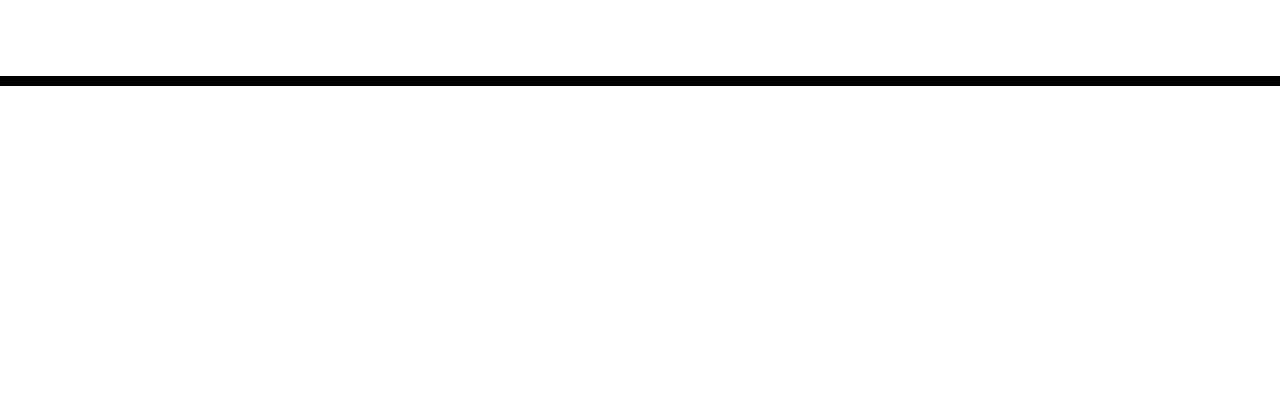
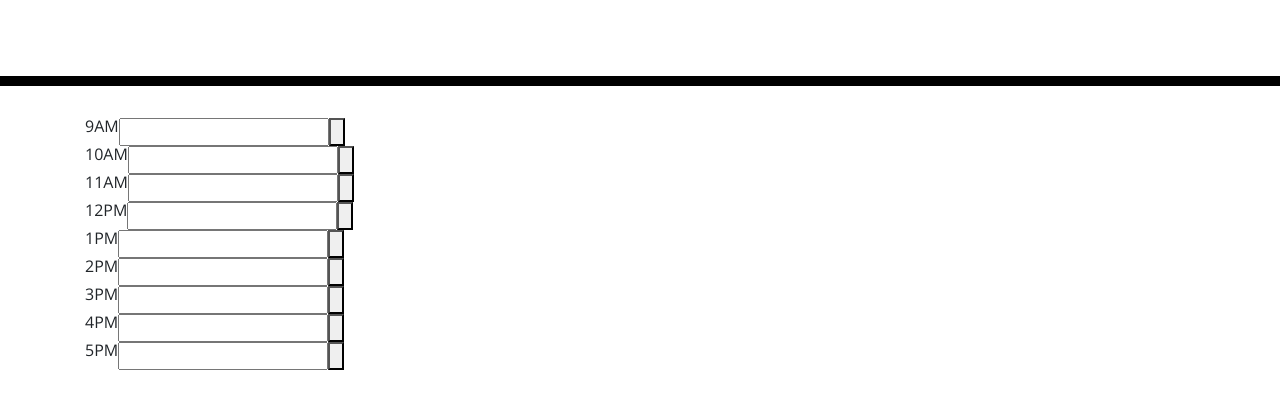
Before and after one commit to Blec333/day-planner, a plain HTML site: page index.html in a window 1280 px wide. Shown: the part 182-590 px from the top of the page. Drawn offline with nearby package versions, Linux system fonts and the light colour scheme.

Commit message:
timeblocks populating correctly

```diff
--- /dev/null
+++ b/assets/js/script.js
@@ -0,0 +1,212 @@
+
+
+
+
+
+
+
+
+//SET GLOBAL VARIABLES ABOVE
+//---------------------------------------------------------------------------------------------------------------
+//DEFINE UTILITY FUNCTIONS BELOW
+
+
+
+// handle displaying the time
+function displayTime() {
+    var rightNow = moment().format('MMM DD, YYYY [at] hh:mm:ss a');
+    return rightNow;
+}
+
+
+
+
+//DEFINE UTILITY FUNCTIONS ABOVE
+//------------------------------------------------------------------------------------------------------------------
+//LISTEN AND TAKE ACTION BELOW
+
+
+// psuedocode
+
+// create everything from jquery inside of class container
+// a for loop that iterates for all instances
+
+
+function createTimeblocks() {
+        for (var i = 0; i < 9; i++) {
+            var hours = ['9AM', '10AM', '11AM', '12PM', '1PM', '2PM', '3PM', '4PM', '5PM'];
+            timeBlockContainer = $('.container');
+            var createTimeBlock = $('<div>').addClass('.time-block d-flex').attr('id', 'timeblock' + i);
+            var createHour = $('<div>').addClass('.hour').text(hours.at(i));
+            var createTextInput = $('<input>').addClass('.textarea');
+            createSaveButton = $('<button>').addClass('.saveBtn');
+            timeBlockContainer.append(createTimeBlock);
+            createTimeBlock.append(createHour, createTextInput, createSaveButton);
+
+        }
+    }
+
+    createTimeblocks();
+
+
+
+
+
+//DEFINE THE PRIMARY FUNCTION ABOVE
+//------------------------------------------------------------------------------------------------------------------
+//LISTEN AND TAKE ACTION BELOW
+
+
+
+
+
+
+
+
+
+//LISTEN AND TAKE ACTION ABOVE
+//------------------------------------------------------------------------------------------------------------------
+//LISTEN AND TAKE ACTION BELOW
+
+
+
+
+
+
+
+
+
+
+
+
+
+
+
+
+
+
+
+
+
+//------------------------------------------------------------------------------------------------------------------
+//NOTES BELOW HERE
+//------------------------------------------------------------------------------------------------------------------
+
+
+
+// Javascript
+//     SELECT BY ID
+//         document.querySelector('#someIDHere');
+//     SELECT BY CLASS
+//         document.querySelector('.someClassHere');
+//     SELECT CHILDREN OF
+//         document.querySelector('someSelectorHere).children[0].children[0];
+//     CREATE DOM ELEMENT
+//         document.createElement("someTagHere");
+//     ASSIGN A CONTAINER ELEMENT
+//         document.querySelector("someSelectorHere");
+//     ADD ATTRIBUTE (CLASS)
+//         document.querySelector("someSelectorHere").setAttribute('.someClassHere');
+//     ADD TEXT
+//         document.querySelector("someSelectorHere").setAttribute('.someClassHere').textContent;
+//     RANDOM CONSOLIDATED EXAMPLE
+//         document.querySelector("someSelectorHere").setAttribute('.someClassHere').textContent = 'some text';
+//     EVENT LISTENERS
+//         document.querySelector("someSelectorHere").addEventListener('click', function () {
+//             function goes here
+//         })
+
+
+// jQuery
+//     SELECT BY ID
+//         $('#someIDhere');
+//     SELECT BY CLASS
+//         $('.someClassHere');
+//     SELECT CHILDREN OF
+//         $('.someClassHere').child(0).child(0);
+//     CREATE DOM ELEMENT
+//         $('<someTagHere>');
+//     ASSIGN A CONTAINER ELEMENT
+//         $('someSelectorHere');
+//     ADD ATTRIBUTE (CLASS)
+//         $('someSelectorHere').addClass('someClassAssignmentHere');
+//     ADD TEXT
+//         $('someSelectorHere').addClass('someClassAssignmentHere').text('someTextHere');
+//     RANDOM CONSOLIDATED EXAMPLE
+//         $('<td>').addClass('p-2').text(type);
+
+
+
+
+
+
+
+
+
+
+
+
+
+
+
+
+
+
+// TO BE ORGANIZED LATER
+
+
+
+//   // You can also chain methods onto new lines to keep code clean
+//   var totalTdEl = $('<td>').addClass('p-2').text('$' + totalEarnings);
+
+//   var deleteProjectBtn = $('<td>')
+//     .addClass('p-2 delete-project-btn text-center')
+//     .text('X');
+
+//   // By listing each `<td>` variable as an argument, each one will be appended in that order
+//   projectRowEl.append(
+//     projectNameTdEl,
+//     projectTypeTdEl,
+//     rateTdEl,
+//     dueDateTdEl,
+//     daysLeftTdEl,
+//     totalTdEl,
+//     deleteProjectBtn
+//   );
+
+//   projectDisplayEl.append(projectRowEl);
+//   //modal (hide)
+//   projectModalEl.modal('hide');
+// }
+
+// function calculateTotalEarnings(rate, days) {
+//   var dailyTotal = rate * 8;
+//   var total = dailyTotal * days;
+//   return total;
+// }
+
+// function handleDeleteProject(event) {
+//   console.log(event.target);
+//   var btnClicked = $(event.target);
+//   btnClicked.parent('tr').remove();
+// }
+
+// // handle project form submission
+// function handleProjectFormSubmit(event) {
+//   event.preventDefault();
+
+//   var projectName = projectNameInputEl.val().trim();
+//   var projectType = projectTypeInputEl.val().trim();
+//   var hourlyRate = hourlyRateInputEl.val().trim();
+//   var dueDate = dueDateInputEl.val().trim();
+
+//   printProjectData(projectName, projectType, hourlyRate, dueDate);
+
+//   projectFormEl[0].reset();
+// }
+
+// projectFormEl.on('submit', handleProjectFormSubmit);
+// projectDisplayEl.on('click', '.delete-project-btn', handleDeleteProject);
+// dueDateInputEl.datepicker({ minDate: 1 });
+
+// setInterval(displayTime, 1000);
--- a/index.html
+++ b/index.html
@@ -18,7 +18,7 @@
       href="https://fonts.googleapis.com/css?family=Open+Sans&display=swap"
       rel="stylesheet"
     />
-    <link rel="stylesheet" href="style.css" />
+    <link rel="stylesheet" href="./assets/css/style.css">
     <title>Work Day Scheduler</title>
   </head>
 
@@ -34,5 +34,11 @@
 
     <script src="https://cdnjs.cloudflare.com/ajax/libs/jquery/3.2.1/jquery.min.js"></script>
     <script src="https://cdnjs.cloudflare.com/ajax/libs/moment.js/2.24.0/moment.min.js"></script>
+    <script src="./assets/js/script.js"></script>
   </body>
 </html>
+<!--
+
+https://getbootstrap.com/docs/4.5/getting-started/introduction/
+
+ -->
```
Also changed, not shown: assets/css/style.css (renamed from style.css).
